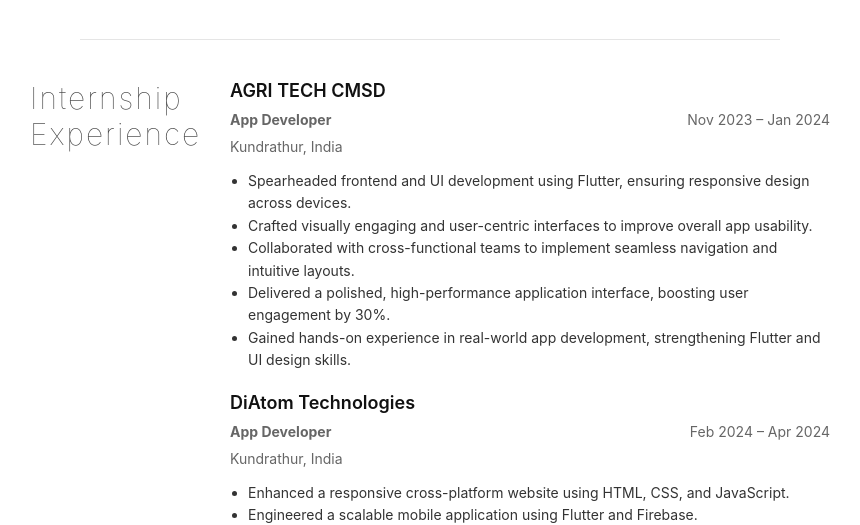
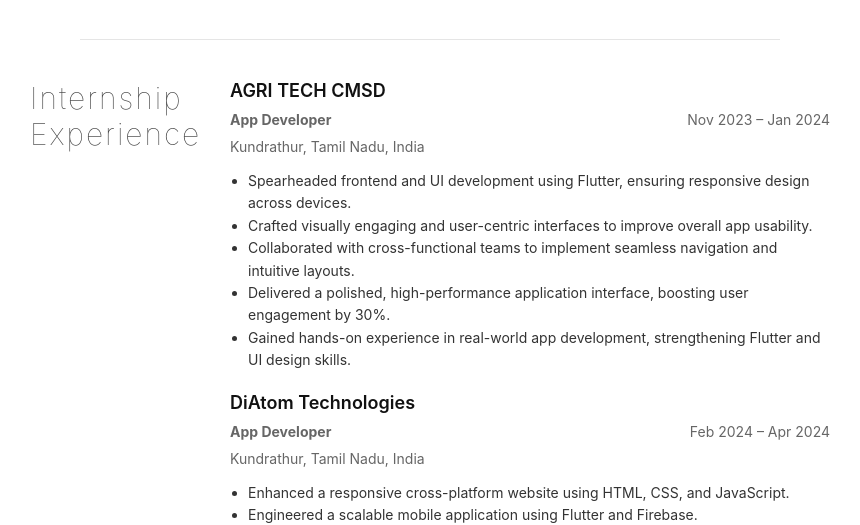
Before and after one commit to the-madhankumar/the-madhankumar.github.io, a React (Create React App) app: page / in a window 1280 px wide. Shown: the part 2020-2545 px from the top of the page, without its empty margins (210-1070 px from the left). Built offline with nearby package versions, Linux system fonts and the light colour scheme.

Commit message:
feat(bug): internship location fix

```diff
--- a/src/components/Data/Work.js
+++ b/src/components/Data/Work.js
@@ -5,7 +5,7 @@
       company: "AGRI TECH CMSD",
       role: "App Developer",
       duration: "Nov 2023 – Jan 2024",
-      location: "Kundrathur, India",
+      location: "Kundrathur, Tamil Nadu, India",
       description: [
         "Spearheaded frontend and UI development using Flutter, ensuring responsive design across devices.",
         "Crafted visually engaging and user-centric interfaces to improve overall app usability.",
@@ -18,7 +18,7 @@
       company: "DiAtom Technologies",
       role: "App Developer",
       duration: "Feb 2024 – Apr 2024",
-      location: "Kundrathur, India",
+      location: "Kundrathur, Tamil Nadu, India",
       description: [
         "Enhanced a responsive cross-platform website using HTML, CSS, and JavaScript.",
         "Engineered a scalable mobile application using Flutter and Firebase.",
```
